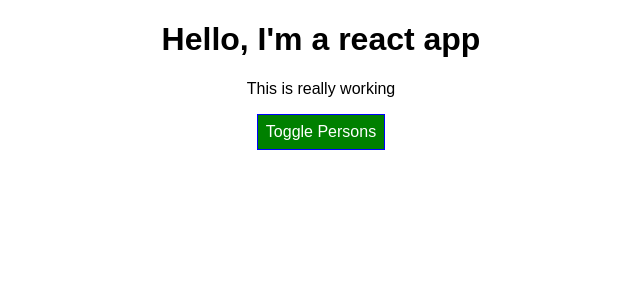
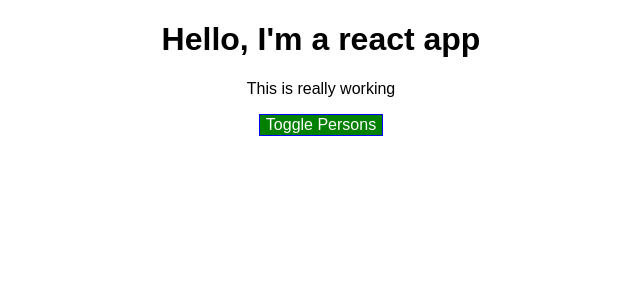
Before and after one commit to billiramirez/React-Items-Add, a React app: page / in a window 1280 px wide. Shown: the top 300 px of the page, without its empty margins (319-959 px from the left). Built offline with nearby package versions, Linux system fonts and the light colour scheme.

Commit message:
adding pseudo selectors with the css modules enabled

```diff
--- a/src/App.css
+++ b/src/App.css
@@ -9,3 +9,26 @@
 .bold {
   font-weight: bold;
 }
+
+.App button {
+  border: 1px solid blue;
+  background-color: green;
+  font: inherit;
+  color: white;
+  cursor: pointer;
+}
+
+.App button:hover {
+  background-color: lightgreen;
+  color: black;
+}
+
+.App button.Red {
+  background-color: red;
+
+}
+
+.App button.Red:hover {
+  background-color: salmon;
+  color: black;
+}
--- a/src/App.js
+++ b/src/App.js
@@ -48,16 +48,9 @@
   }
 
   render() {
-    const style = {
-      backgroundColor: 'green',
-      color: 'white',
-      font: 'inherit',
-      border: '1px solid blue',
-      padding: '8px',
-      cursor: 'pointer'
-    }
 
     let persons = null;
+    let btnClass = '';
     if (this.state.showPersons) {
 
 
@@ -73,8 +66,8 @@
           })}
         </div>
       );
-      style.backgroundColor = 'red';
 
+      btnClass = classes.Red;
     }
 
     const assignedClasses = [];
@@ -95,7 +88,7 @@
         <h1> Hello, I'm a react app  </h1>
         <p className={assignedClasses.join(' ')}>This is really working</p>
         <button
-        style={style}
+        className={btnClass}
         onClick={this.togglePersonsHandler}>Toggle Persons</button>
         {persons}
       </div>
```
